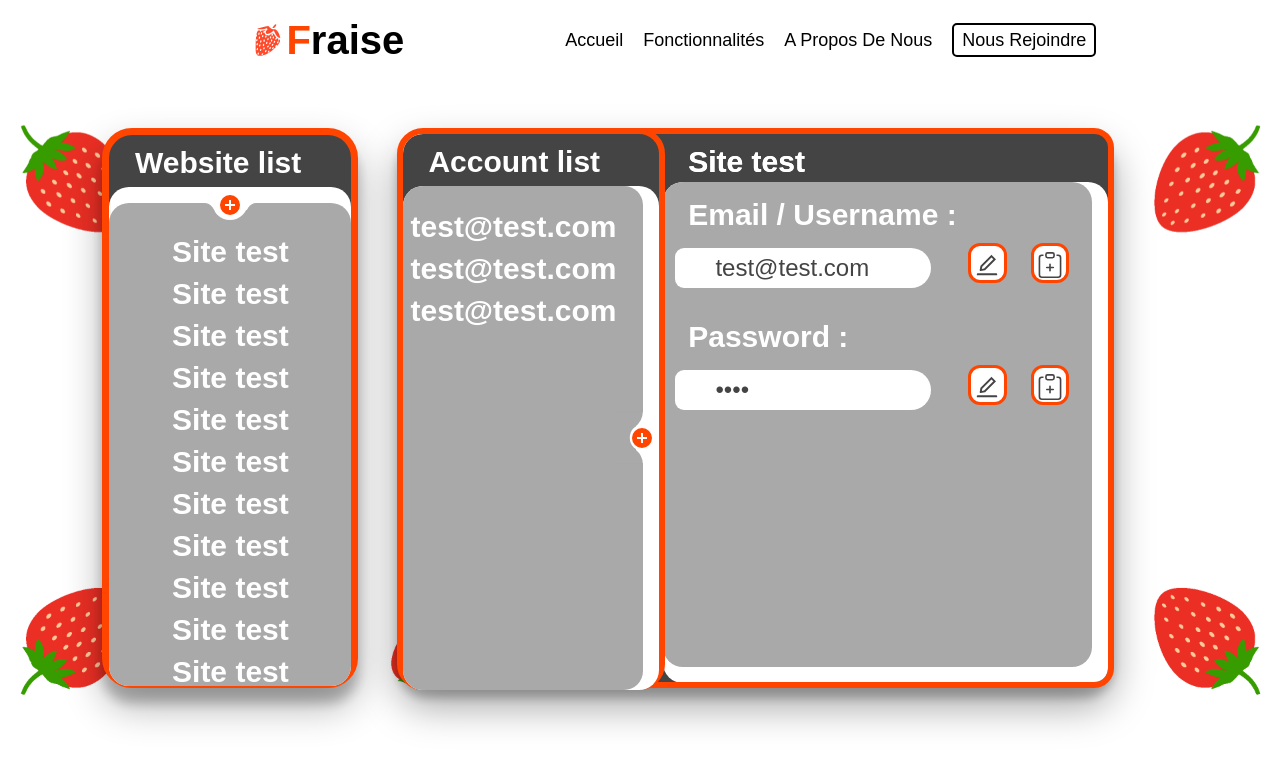
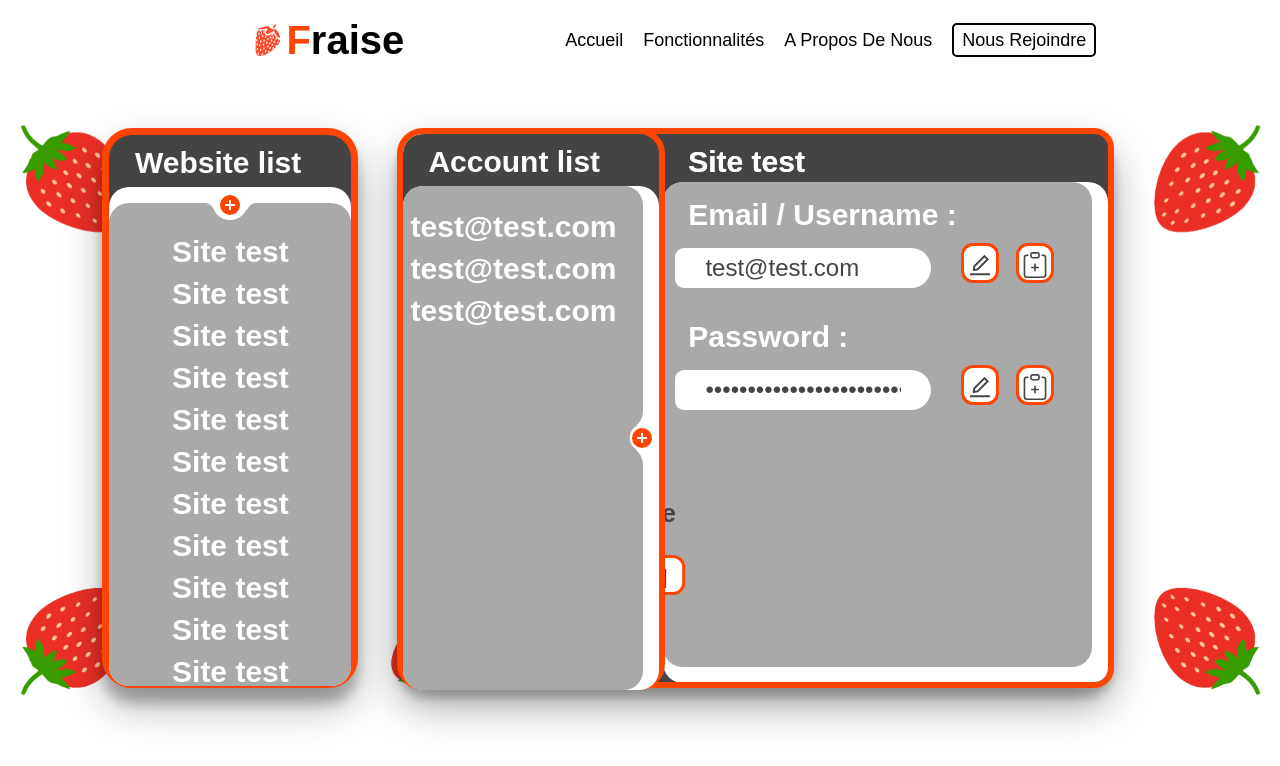
Before and after one commit to ratataque/fraise, a React (Create React App) app in the folder frontend/: page /postLogin in a window 1280 px wide. Shown: the top 766 px of the page. Built offline with nearby package versions, Linux system fonts and the light colour scheme.

Commit message:
add button cancel, clipbaord copy button, generation random password

```diff
--- a/frontend/src/Components/PostLogin/PostLogin.css
+++ b/frontend/src/Components/PostLogin/PostLogin.css
@@ -66,7 +66,7 @@
   box-shadow: 0 19px 38px rgba(0, 0, 0, 0.35), 0 10px 10px rgba(0, 0, 0, 0.22);
   border: solid 7px orangered;
   transform: translateY(-100vh);
-  transition: 1s 0.1s cubic-bezier(0.35, 0, 0.07, 1);
+  transition: 750ms 0.1s cubic-bezier(0.35, 0, 0.07, 1);
 
   color: white;
   font-weight: 700;
@@ -84,7 +84,7 @@
   margin-top: 6vh;
   border-radius: 30px;
   box-shadow: 0 19px 38px rgba(0, 0, 0, 0.35), 0 10px 10px rgba(0, 0, 0, 0.22);
-  transition: 1s 0.1s cubic-bezier(0.35, 0, 0.07, 1);
+  transition: 750ms 0.1s cubic-bezier(0.35, 0, 0.07, 1);
   box-sizing: border-box;
   background-color: white;
   /* border: solid 7px orangered; */
@@ -194,7 +194,7 @@
   width: 20vw;
   border: none;
   border-radius: 18px 40px 40px 18px;
-  padding: 0 40px;
+  padding: 0 30px;
   font-size: 2.4rem;
   font-weight: 500;
   outline-color: orangered;
@@ -205,8 +205,8 @@
   color: white;
   font-weight: 700;
   font-size: 3rem;
-  transition: all 0.25s ease;
-  transition-delay: 250ms;
+  transition: all 0.35s ease;
+  transition-delay: 350ms;
 
 }
 .display_password .password_field {
@@ -217,17 +217,16 @@
   width: 20vw;
   border: none;
   border-radius: 18px 40px 40px 18px;
-  padding: 0 40px;
+  padding: 0 30px;
   font-size: 2.4rem;
   font-weight: 500;
   outline-color: orangered;
   color: #444444;
-  transition: all 0.45s ease;
-  transition-delay: 250ms;
+  transition: transform 0.35s ease 250ms;
 }
 .display_password .btn_copy {
   position: relative;
-  margin-left: 3vh;
+  margin-left: 1.3vw;
   padding: 6px 0px;
   top: 0.3vh;
   outline: none;
@@ -241,11 +240,12 @@
   font-size: 2.6rem;
   font-weight: bold;
   cursor: pointer;
-  transition: all 0.45s ease 250ms;
+  transition: all 0.25s ease, transform 0.35s ease 250ms;
 }
-/* .display_password .btn_copy.cacher { */
-/*   transition: all 0.15s ease 0ms; */
-/* } */
+.display_password .btn_generate {
+  width: 7vw;
+  margin-left: 1vw;
+}
 .display_password .btn_copy.active {
   background: #444444;
   color: white;
@@ -281,7 +281,7 @@
   font-size: 2.6rem;
   font-weight: bold;
   cursor: pointer;
-  transition: all 0.55s ease;
+  transition: all 0.25s ease, transform 0.45s ease;
 }
 .display_password .btn_change:hover {
   transition: all 0.25s ease;
@@ -297,13 +297,17 @@
   transition: all 0.15s ease;
   transform: translateY(-15vh) scale(0.8);
 }
+.display_password .btn_change.btn_cancel {
+  left: 23.4vw;
+}
+
 
 .display_password .cacher {
-  transition-delay: 0ms;
-  transform: translateX(-28vw);
+  transition: all 0.45s ease;
+  transform: translateX(-31vw);
 }
 .display_password .email_cacher {
-  transition-delay: 200ms;
+  transition: all 0.25s ease, transform 0.45s ease 250ms;
   transform: translateY(-15vh);
 }
 
--- a/frontend/src/Components/PostLogin/PostLogin.js
+++ b/frontend/src/Components/PostLogin/PostLogin.js
@@ -1,18 +1,41 @@
-import React, {useEffect, prevState} from "react";
+import React, {useEffect, prevState, useRef, useState} from "react";
 import "./PostLogin.css"
 import {Navbar} from "../../Components";
 import {useLocation } from 'react-router-dom';
 import {BsClipboardPlus} from "react-icons/bs" //React-logo d'une fraise
 import {AiOutlineEdit} from "react-icons/ai" //React-logo d'une fraise
-
+// import {BigUint64Array} from "typescript/lib";
 
 
 function PostLogin() {
     const {state} = useLocation();
 
+    const [isButtonClicked, setIsButtonClicked] = useState(false);
+    const [generated_password_main, set_generated_password] = useState("");
+    const [generated_password_change, change_generated_password] = useState("");
+    const [generated_password_change_confirm, change_generated_password_confirm] = useState("");
+
     useEffect(() => {
         // console.log(state)
-    }, [])
+
+        const s = "!\"§$%&/()=?\u{20ac}";
+
+        const password = window.crypto.getRandomValues(new Uint32Array(6)).reduce(
+                (prev, curr, index) => (
+                    !index ? prev : prev.toString(36)
+                ) + (
+                    index % 2 ? curr.toString(36).toUpperCase() : curr.toString(36)
+                ) + (
+                    curr=s.substr(Math.floor(s.length*Math.random()), 1)
+                )
+            ).split('').sort(() => 128 -
+                window.crypto.getRandomValues(new Uint8Array(1))[0]
+            ).join('')
+
+        set_generated_password(password);
+        change_generated_password(password);
+        change_generated_password_confirm(password);
+    }, [isButtonClicked])
 
     const [switch_, toggle_switch] = React.useState("montre_display");
     function marg_switch(elem) {
@@ -21,6 +44,13 @@ function PostLogin() {
         setTimeout(() => {
             toggle_switch(elem)
         }, 300);
+    }
+
+    const handle_password_change = (event) => {
+        change_generated_password(event.target.value)
+    }
+    const handle_password_change_confirm = (event) => {
+        change_generated_password_confirm(event.target.value)
     }
 
     const [add_password, toggle] = React.useState("");
@@ -32,6 +62,9 @@ function PostLogin() {
     var email_change = !edit_email && edit_password ? "email_cacher" : "";
     var active_email = !edit_email ? "active" : ""
     var active_password = !edit_password ? "active" : ""
+
+    // console.log(generated_password_main);
+    // console.log(generated_password_change);
 
     return (
         <div className="postLogin">
@@ -86,7 +119,7 @@ function PostLogin() {
 
                         <div className="list_account_marg"></div>
                         <div className="encoche" onClick={() => marg_switch()}></div>
-                        <div className="addButton addButton--active" onClick={() => {marg_switch("montre_add"); toggle_email(false); toggle_password(true)}}></div>
+                        <div className="addButton addButton--active" onClick={() => {marg_switch("montre_add"); toggle_email(false); toggle_password(true); setIsButtonClicked(!isButtonClicked);}}></div>
                         <div className="carre"></div>
                     </div>
                 </div>
@@ -98,18 +131,21 @@ function PostLogin() {
                         <div className={"marge " + switch_}>
                             <div className="display_password">
                                 <div className="titre_email"> Email / Username :</div>
-                                <input type={"email"} className="email_field" readOnly={edit_email} value="test@test.com"></input>
-                                <button className={"btn_copy " + active_email} onClick={() => toggle_email(prevState=>!prevState)}><AiOutlineEdit/></button>
-                                <button className="btn_copy"><BsClipboardPlus/></button>
+                                <input id="email" type={"email"} className="email_field" readOnly={edit_email} value="test@test.com"></input>
+                                <button className={"btn_copy " + active_email} onClick={() => toggle_email(!edit_email)}><AiOutlineEdit/></button>
+                                <button className="btn_copy" onClick={() => navigator.clipboard.writeText(document.getElementById("email").value)}><BsClipboardPlus/></button>
 
                                 <div className="titre_password">Password :</div>
-                                <input type={password} className="password_field" readOnly={edit_password} value="test"></input>
-                                <button className={"btn_copy " + active_password} onClick={() => toggle_password(prevState=>!prevState)}><AiOutlineEdit/></button>
-                                <button className="btn_copy"><BsClipboardPlus/></button>
+                                <input id="password" type={password} className="password_field" readOnly={edit_password} value={generated_password_change} onChange={handle_password_change}></input>
+                                <button className={"btn_copy " + active_password} onClick={() => toggle_password(!edit_password)}><AiOutlineEdit/></button>
+                                <button className="btn_copy" onClick={() => navigator.clipboard.writeText(document.getElementById("password").value)}><BsClipboardPlus/></button>
 
                                 <div className={"titre_password " + cacher}>Confirm Password :</div>
-                                <input type={"text"} className={"password_field " + cacher} ></input>
+                                <input type={"text"} className={"password_field " + cacher} value={generated_password_change_confirm} onChange={handle_password_change_confirm}></input>
+                                <button className={cacher + " btn_copy btn_generate"} onClick={() => setIsButtonClicked(!isButtonClicked)}>Generate</button>
+
                                 <button className={email_change + " btn_change " + cacher}>Change</button>
+                                <button className={email_change + " btn_change btn_cancel " + cacher} onClick={() => {toggle_email(true);toggle_password(true);change_generated_password(generated_password_main);change_generated_password_confirm(generated_password_main);}}>Cancel</button>
                             </div>
                         </div>
                     </div>
@@ -121,17 +157,20 @@ function PostLogin() {
                         <div className={"marge " + switch_}>
                             <div className="display_password">
                                 <div className="titre_email"> Email / Username :</div>
-                                <input type={"email"} className="email_field" placeholder="Example@example.com" ></input>
+                                <input id="email_add" type={"email"} className="email_field" placeholder="Example@example.com" ></input>
+                                <button className="btn_copy" onClick={() => navigator.clipboard.writeText(document.getElementById("email_add").value)}><BsClipboardPlus/></button>
 
                                 <div className="titre_password">Password :</div>
-                                <input type={password} className="password_field" readOnly={edit_password} value="test"></input>
-                                <button className={"btn_copy " + active_password} onClick={() => toggle_password(prevState=>!prevState)}><AiOutlineEdit/></button>
+                                <input id="password_add" type={password} className="password_field" readOnly={edit_password} value={generated_password_change} onChange={handle_password_change}></input>
+                                <button className={"btn_copy " + active_password} onClick={() => toggle_password(!edit_password)}><AiOutlineEdit/></button>
+                                <button className="btn_copy" onClick={() => navigator.clipboard.writeText(document.getElementById("password_add").value)}><BsClipboardPlus/></button>
 
                                 <div className={"titre_password " + cacher}>Confirm Password :</div>
-                                <input type={"text"} className={"password_field " + cacher} ></input>
-                                <button className={cacher + " btn_copy " + active_password} onClick={() => toggle_password(prevState=>!prevState)}><AiOutlineEdit/></button>
+                                <input type={"text"} className={"password_field " + cacher} value={generated_password_change_confirm} onChange={handle_password_change_confirm}></input>
+                                <button className={cacher + " btn_copy btn_generate"} onClick={() => setIsButtonClicked(!isButtonClicked)}>Generate</button>
 
                                 <button className={email_change + " btn_change "}>Confirm</button>
+                                <button className={email_change + " btn_change btn_cancel "}>Cancel</button>
                             </div>
                         </div>
                     </div>
```
